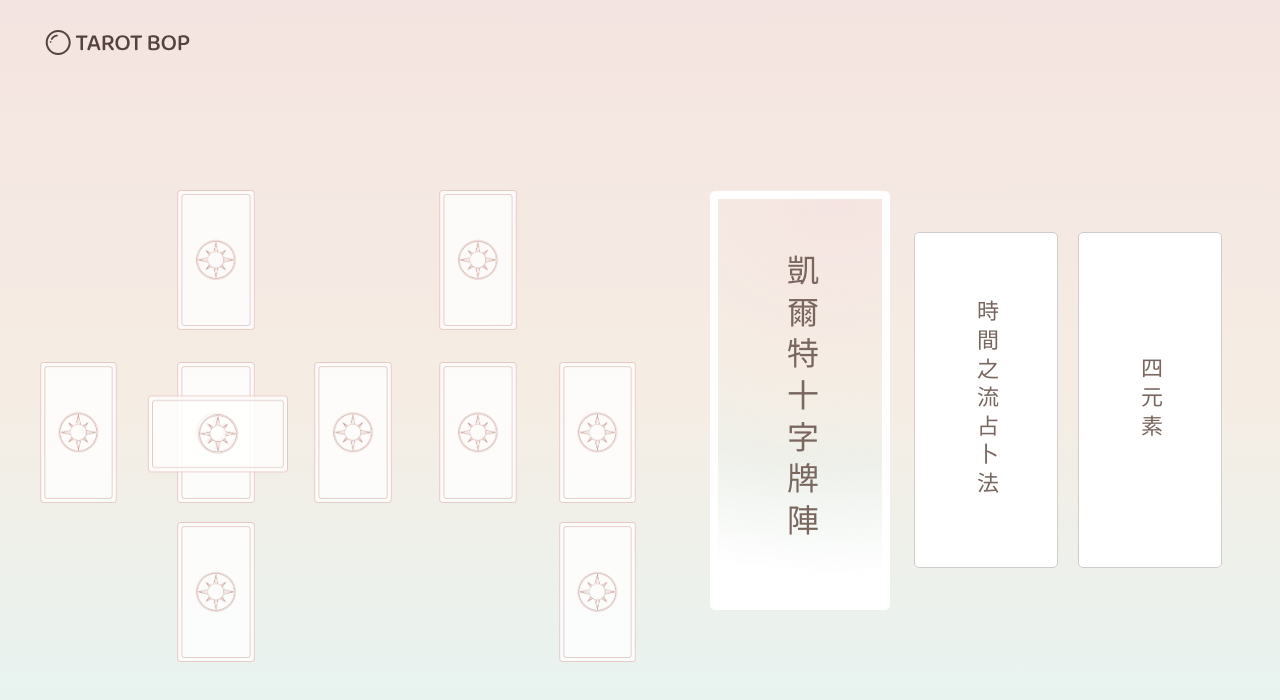
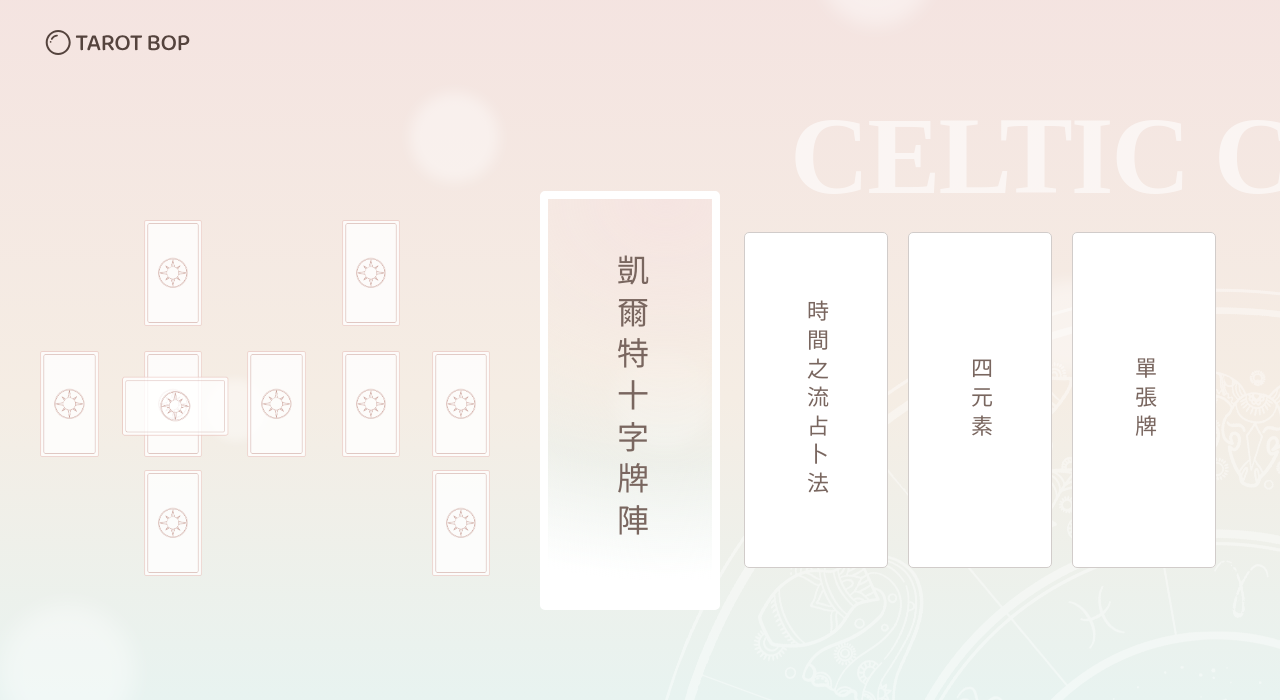
Before and after one commit to smile25896/tarot, a Next.js app: page /chooseSpread in a window 1280 px wide. Shown: the top 700 px of the page. Built offline with nearby package versions, Linux system fonts and the light colour scheme.

Commit message:
新增：「選擇牌陣」頁面背景、泡泡特效獨立成一個component

```diff
--- /dev/null
+++ b/components/Bubbles/Bubble.js
@@ -0,0 +1,30 @@
+/** @jsxImportSource @emotion/react */
+import PropTypes from "prop-types";
+import { css } from "@emotion/react";
+import { bubblesCss } from "styles/background";
+
+const Bubble = ({ item, index }) => {
+  return (
+    <div
+      key={index}
+      className="bubble"
+      css={[
+        bubblesCss,
+        css`
+          left: ${index * 16}vw;
+          width: ${item.width}vw;
+          height: ${item.width}vw;
+          filter: blur(${item.width}px);
+          animation-delay: ${item.delay}s;
+          animation-duration: ${item.width * 0.7 + 6}s;
+        `,
+      ]}
+    ></div>
+  );
+};
+
+Bubble.propTypes = {
+  item: PropTypes.object.isRequired,
+  index: PropTypes.number.isRequired,
+};
+export default Bubble;
--- /dev/null
+++ b/components/Bubbles/Bubbles.js
@@ -0,0 +1,45 @@
+import { Component } from "react";
+import Bubble from "./Bubble";
+import PropTypes from "prop-types";
+
+class Bubbles extends Component {
+  constructor(props) {
+    super(props);
+
+    this.bubbles = [
+      {
+        width: Math.random() * 7 + 4,
+        delay: Math.random() * 20 - 20,
+      },
+      {
+        width: Math.random() * 7 + 4,
+        delay: Math.random() * 20 - 20,
+      },
+      {
+        width: Math.random() * 7 + 4,
+        delay: Math.random() * 20 - 20,
+      },
+      {
+        width: Math.random() * 7 + 4,
+        delay: Math.random() * 20 - 20,
+      },
+      {
+        width: Math.random() * 7 + 4,
+        delay: Math.random() * 20 - 20,
+      },
+      {
+        width: Math.random() * 7 + 4,
+        delay: Math.random() * 20 - 20,
+      },
+    ];
+  }
+
+  render() {
+    return this.bubbles.map((item, index) => {
+      return <Bubble item={item} index={index} />;
+    });
+  }
+}
+
+Bubbles.propTypes = {};
+export default Bubbles;
--- a/components/Spreads/Spread.js
+++ b/components/Spreads/Spread.js
@@ -77,26 +77,26 @@ export default [
     key={2}
     css={css`
       & > div {
-        width: 26%; // 164 * 90
+        width: 18%; // 164 * 90
       }
     `}
   >
     <Card
       _css={css`
-        top: ${50 - ((164 / 90) * 26) / 2}%;
-        left: 5%;
+        top: ${50 - ((164 / 90) * 18) / 2}%;
+        left: 10%;
       `}
     />
     <Card
       _css={css`
-        top: ${50 - ((164 / 90) * 26) / 2}%;
-        left: ${50 - 13}%;
+        top: ${50 - ((164 / 90) * 18) / 2}%;
+        left: ${50 - 9}%;
       `}
     />
     <Card
       _css={css`
-        top: ${50 - ((164 / 90) * 26) / 2}%;
-        right: 5%;
+        top: ${50 - ((164 / 90) * 18) / 2}%;
+        right: 10%;
       `}
     />
   </div>,
@@ -104,32 +104,32 @@ export default [
     key={3}
     css={css`
       & > div {
-        width: 24%; // 164 * 90
+        width: 18%; // 164 * 90
       }
     `}
   >
     <Card
       _css={css`
-        top: 4%;
-        left: 23.5%;
+        top: 10%;
+        left: 25%;
       `}
     />
     <Card
       _css={css`
-        top: 4%;
-        right: 23.5%;
+        top: 10%;
+        right: 25%;
       `}
     />
     <Card
       _css={css`
-        bottom: 4%;
-        left: 23.5%;
+        bottom: 10%;
+        left: 25%;
       `}
     />
     <Card
       _css={css`
-        bottom: 4%;
-        right: 23.5%;
+        bottom: 10%;
+        right: 25%;
       `}
     />
   </div>,
@@ -137,14 +137,14 @@ export default [
     key={4}
     css={css`
       & > div {
-        width: 30%; // 164 * 90
+        width: 20%; // 164 * 90
       }
     `}
   >
     <Card
       _css={css`
-        top: ${50 - ((164 / 90) * 30) / 2}%;
-        left: ${50 - 15}%;
+        top: ${50 - ((164 / 90) * 20) / 2}%;
+        left: ${50 - 10}%;
       `}
     />
   </div>,
@@ -152,20 +152,20 @@ export default [
     key={5}
     css={css`
       & > div {
-        width: 30%; // 164 * 90
+        width: 18%; // 164 * 90
       }
     `}
   >
     <Card
       _css={css`
-        top: ${50 - ((164 / 90) * 30) / 2}%;
-        left: 15%;
+        top: ${50 - ((164 / 90) * 18) / 2}%;
+        left: 24%;
       `}
     />
     <Card
       _css={css`
-        top: ${50 - ((164 / 90) * 30) / 2}%;
-        right: 15%;
+        top: ${50 - ((164 / 90) * 18) / 2}%;
+        right: 24%;
       `}
     />
   </div>,
--- a/pages/chooseSpread.js
+++ b/pages/chooseSpread.js
@@ -2,8 +2,10 @@
 import PropTypes from "prop-types";
 import { Component } from "react";
 import Layout from "components/Layout/Layout";
-import { css } from "@emotion/react";
+import { Global, css } from "@emotion/react";
 import Spread from "components/Spreads/Spread";
+import { clockwiseKeyframes } from "styles/background";
+import Bubbles from "components/Bubbles/Bubbles";
 
 const spreadItemCss = css`
   width: 144px;
@@ -16,6 +18,7 @@ const spreadItemCss = css`
 `;
 
 const spreadItemActiveCss = css`
+  position: relative;
   width: 180px;
   height: 419px;
 
@@ -36,26 +39,32 @@ const spreads = [
   {
     id: 0,
     name: "凱爾特十字牌陣",
+    en: "CELTIC CROSS",
   },
   {
     id: 1,
     name: "時間之流占卜法",
+    en: "Past-Present-Future",
   },
   {
     id: 2,
     name: "四元素",
+    en: "Four Card",
   },
   {
     id: 3,
     name: "單張牌",
+    en: "One Card",
   },
   {
     id: 4,
     name: "二擇一",
+    en: "Two Choice",
   },
   {
     id: 5,
     name: "四季運勢",
+    en: "Four Seasons",
   },
 ];
 
@@ -194,6 +203,13 @@ export default class Page extends Component {
     });
     return (
       <Layout showFooter={false} showMenu={false}>
+        <Global
+          styles={css`
+            body {
+              overflow: hidden;
+            }
+          `}
+        />
         <div
           css={css`
             position: fixed;
@@ -210,6 +226,46 @@ export default class Page extends Component {
             z-index: -1;
           `}
         ></div>
+        <div>
+          <div
+            className="bg-round"
+            css={css`
+              position: fixed;
+              width: 90vw;
+              height: 90vw;
+              right: -40vw;
+              bottom: -50vw;
+              opacity: 0.4;
+
+              img {
+                width: 100%;
+                height: 100%;
+              }
+            `}
+          >
+            <img
+              src="/images/circle-sun.png"
+              alt="background"
+              css={css`
+                position: absolute;
+                width: 100%;
+                margin: 0 auto;
+              `}
+            />
+            <img
+              src="/images/circle-main.png"
+              alt="background"
+              css={css`
+                position: absolute;
+                width: 100%;
+                animation: ${clockwiseKeyframes} 100s linear infinite;
+              `}
+            />
+          </div>
+          <div className="bubbles-box">
+            <Bubbles />
+          </div>
+        </div>
         <main
           css={css`
             display: flex;
@@ -220,14 +276,12 @@ export default class Page extends Component {
             align-items: center;
           `}
         >
-          {/* {Spread} */}
           <div
             css={css`
               position: relative;
-              flex: 1;
-              width: 45%;
-              padding-top: 45%;
-              margin-right: 5vw;
+              width: calc(50% - 150px);
+              padding-top: calc(50% - 150px);
+              margin-right: 40px;
             `}
           >
             {SpreadItems}
@@ -235,7 +289,7 @@ export default class Page extends Component {
           <div
             css={css`
               white-space: nowrap;
-              width: 45%;
+              width: calc(50% + 90px);
               overflow: hidden;
             `}
           >
@@ -263,15 +317,6 @@ export default class Page extends Component {
 }
 
 const SpreadItem = ({ activeIndex, index, total, item, clickSpreadItem }) => {
-  let left = (index - activeIndex) * 164;
-
-  if (activeIndex === 0 && index === total - 1) {
-    left = -164;
-  } else if (activeIndex < index) {
-    left = (index - activeIndex) * 164 + 40;
-  } else if (activeIndex > index + 1) {
-    left = (total - activeIndex + index) * 164 + 40;
-  }
   return (
     <div
       css={[
@@ -279,15 +324,12 @@ const SpreadItem = ({ activeIndex, index, total, item, clickSpreadItem }) => {
         setOpacity(index, activeIndex, total),
         css`
           position: absolute;
-          /* display: inline-block; */
           margin: 0 10px;
           color: #79665f;
-          writing-mode: vertical-lr;
           cursor: pointer;
           border-radius: 5px;
           font-weight: 300;
           text-align: center;
-          letter-spacing: 0.3em;
           transition: all 0.7s;
         `,
       ]}
@@ -295,7 +337,40 @@ const SpreadItem = ({ activeIndex, index, total, item, clickSpreadItem }) => {
         clickSpreadItem(index);
       }}
     >
-      {item.name}
+      <div
+        css={css`
+          position: fixed;
+          opacity: ${activeIndex === index ? "1" : "0"};
+          transform: ${activeIndex === index
+            ? "translateY(0)"
+            : activeIndex < index
+            ? "translateY(-100px)"
+            : "translateY(100px)"};
+          transition: all ${activeIndex === index ? "0.7s" : "0.6s"};
+          top: calc(50% - 300px);
+          left: calc(50% + 150px);
+          font-family: "Montserrat";
+          font-weight: 700;
+          font-size: 110px;
+          line-height: 112px;
+          text-align: right;
+          letter-spacing: -0.02em;
+          text-transform: uppercase;
+          color: rgba(255, 255, 255, 0.58);
+        `}
+      >
+        {item.en}
+      </div>
+      <span
+        css={css`
+          display: inline-block;
+          height: 100%;
+          writing-mode: vertical-lr;
+          letter-spacing: 0.3em;
+        `}
+      >
+        {item.name}
+      </span>
     </div>
   );
 };
--- /dev/null
+++ b/styles/background.js
@@ -0,0 +1,34 @@
+/** @jsxImportSource @emotion/react */
+import { css, keyframes } from "@emotion/react";
+
+export const clockwiseKeyframes = keyframes`
+  from{
+    transform: rotate(0deg)
+  }
+
+  to{
+    transform: rotate(360deg)
+  }
+`;
+
+const bubblesKeyframes = keyframes`
+  0%{
+  transform: translateY(170vh);
+  }
+  100%{
+    transform: translateY(-100px);
+  }
+`;
+
+export const bubblesCss = css`
+  position: absolute;
+  z-index: -1;
+  top: 0;
+  left: 20vw;
+  width: 10vw;
+  height: 10vw;
+  border-radius: 50%;
+  background: white;
+  opacity: 0.4;
+  animation: ${bubblesKeyframes} 10s linear infinite;
+`;
--- a/styles/globals.css
+++ b/styles/globals.css
@@ -4,7 +4,7 @@ body {
   margin: 0;
   font-family: -apple-system, BlinkMacSystemFont, Segoe UI, Roboto, Oxygen,
     Ubuntu, Cantarell, Fira Sans, Droid Sans, Helvetica Neue, sans-serif;
-  overflow: hidden;
+  /* overflow: hidden; */
 }
 
 a {
```
Also changed, not shown: components/HomeBg/HomeBg.js (+6 -57 lines), pages/index.js (+2 -30 lines).
